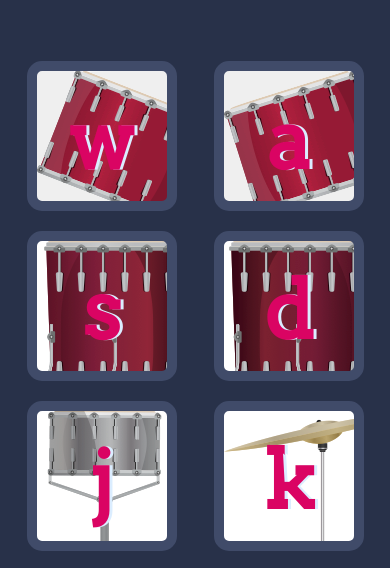
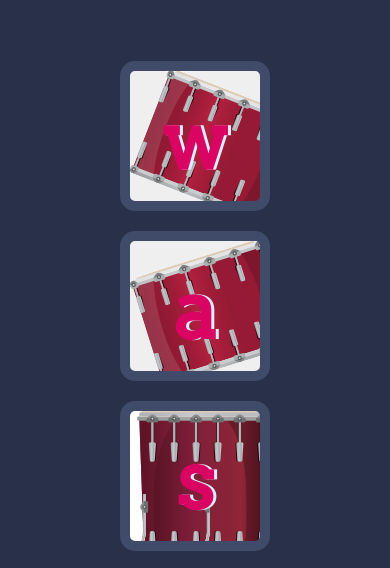
Before and after one commit to ArpitAgarwal1998/Drum-Kit, a plain HTML site: page index.html in a window 390 px wide. Shown: the part 249-817 px from the top of the page. Drawn offline with Linux system fonts and the light colour scheme.

Commit message:
Add files via upload

```diff
--- a/styles.css
+++ b/styles.css
@@ -24,7 +24,7 @@ footer{
 .set{
   display: flex;
   flex-flow: row wrap;
-  justify-content: space-around;
+  justify-content: space-evenly;
   margin: 10% auto;
 }
 
@@ -82,3 +82,11 @@ background-image: url('images/kick.png')
   box-shadow: 0 3px 4px white;
   opacity: 0.5;
 }
+
+/*------------------------------------------------------------Media Query---------------------------------------------------*/
+@media (max-width: 1000px){
+
+  .set{
+    max-width: 60%;
+  }
+}
```
